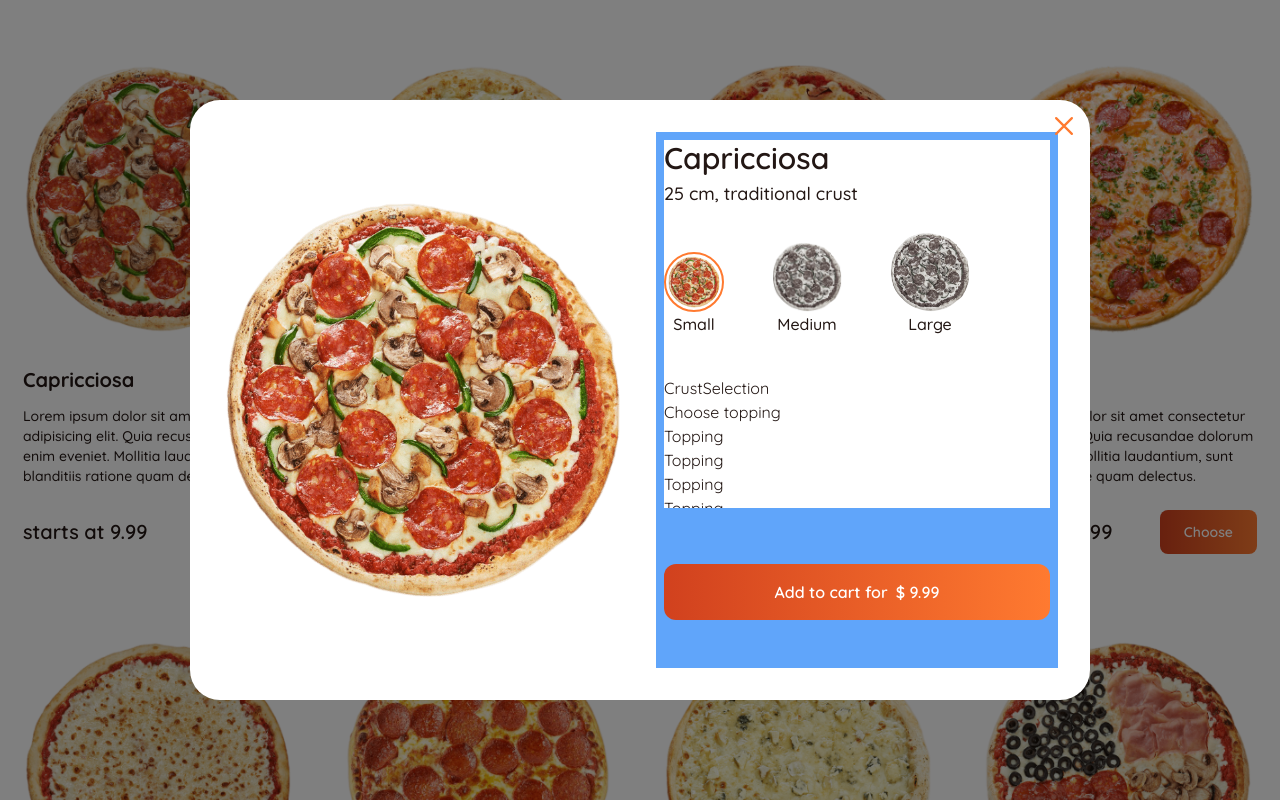
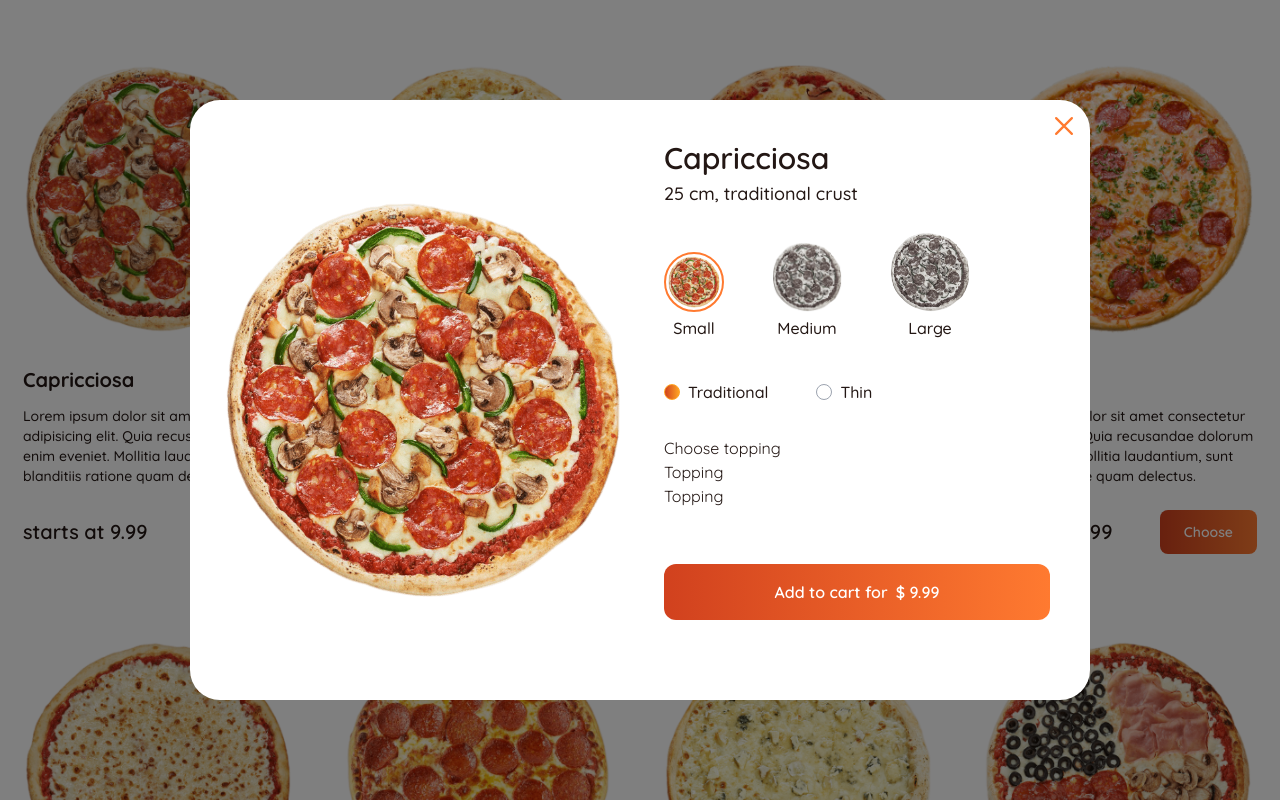
Before and after one commit to Artemonaaa/PizzaShop, a Next.js app: page / in a window 1280 px wide. Both pictures are taken after a click on the picture 158 px from the left and 199 px from the top of the page. Shown: the top 800 px of the page. Built offline with nearby package versions, Linux system fonts and the light colour scheme.

Commit message:
Add component CrustSelection

```diff
--- a/src/app/components/CrustSelection.js
+++ b/src/app/components/CrustSelection.js
@@ -1,5 +1,36 @@
-const CrustSelection = () => {
-  return <div>CrustSelection</div>;
+const CrustSelection = ({ crust, setCrust }) => {
+  return (
+    <div className="flex justify-center items-center lg:justify-start">
+      <div className="flex gap-x-12 mb-8 font-medium">
+        <label className="flex items-center gap-x-2 cursor-pointer">
+          <input
+            type="radio"
+            name="crust"
+            value="traditional"
+            checked={crust === 'traditional'}
+            onChange={e => setCrust(e.target.value)}
+            className="appearance-none w-4 h-4 border border-gray-400 rounded-full
+              checked:bg-gradient-to-r checked:from-primary checked:to-secondary
+            checked:border-secondary cursor-pointer"
+          />
+          Traditional
+        </label>
+        <label className="flex items-center gap-x-2 cursor-pointer">
+          <input
+            type="radio"
+            name="crust"
+            value="thin"
+            checked={crust === 'thin'}
+            onChange={e => setCrust(e.target.value)}
+            className="appearance-none w-4 h-4 border border-gray-400 rounded-full
+              checked:bg-gradient-to-r checked:from-primary checked:to-secondary
+            checked:border-secondary cursor-pointer"
+          />
+          Thin
+        </label>
+      </div>
+    </div>
+  )
 };
 
 export default CrustSelection;
--- a/src/app/components/PizzaDetails.js
+++ b/src/app/components/PizzaDetails.js
@@ -48,7 +48,7 @@
           />
         </div>
       </div>
-      <div className="bg-blue-400 flex flex-col flex-1">
+      <div className="flex flex-col flex-1">
         <div className="flex-1 p-2 text-center lg:text-left">
           <div className="flex-1 bg-white overflow-y-scroll h-[46vh] scrollbar-thin scrollbar-thumb-gray-200 scrollbar-track-white pr-2">
             <div className="font-semibold">
@@ -67,7 +67,7 @@
               </div>
             </div>
             <SizeSelection pizza={pizza} size={size} setSize={setSize} />
-            <CrustSelection />
+            <CrustSelection crust={crust} setCrust={setCrust} />
             <div>Choose topping</div>
             <div>
               {pizza.toppings?.map((topping, index) => {
--- a/src/app/components/SizeSelection.js
+++ b/src/app/components/SizeSelection.js
@@ -10,7 +10,7 @@
               size === "small"
                 ? "border-2 border-orange p-[2px] rounded-full"
                 : "border-transparent filter saturate-[.1]"
-            }`}
+            } mb-1`}
             src={pizza.image}
             width={60}
             height={60}
@@ -32,7 +32,7 @@
               size === "medium"
                 ? "border-2 border-orange p-[2px] rounded-full"
                 : "border-transparent filter saturate-[.1]"
-            }`}
+            } mb-1`}
             src={pizza.image}
             width={70}
             height={70}
@@ -54,7 +54,7 @@
               size === "large"
                 ? "border-2 border-orange p-[2px] rounded-full"
                 : "border-transparent filter saturate-[.1]"
-            }`}
+            } mb-1`}
             src={pizza.image}
             width={80}
             height={80}
```
